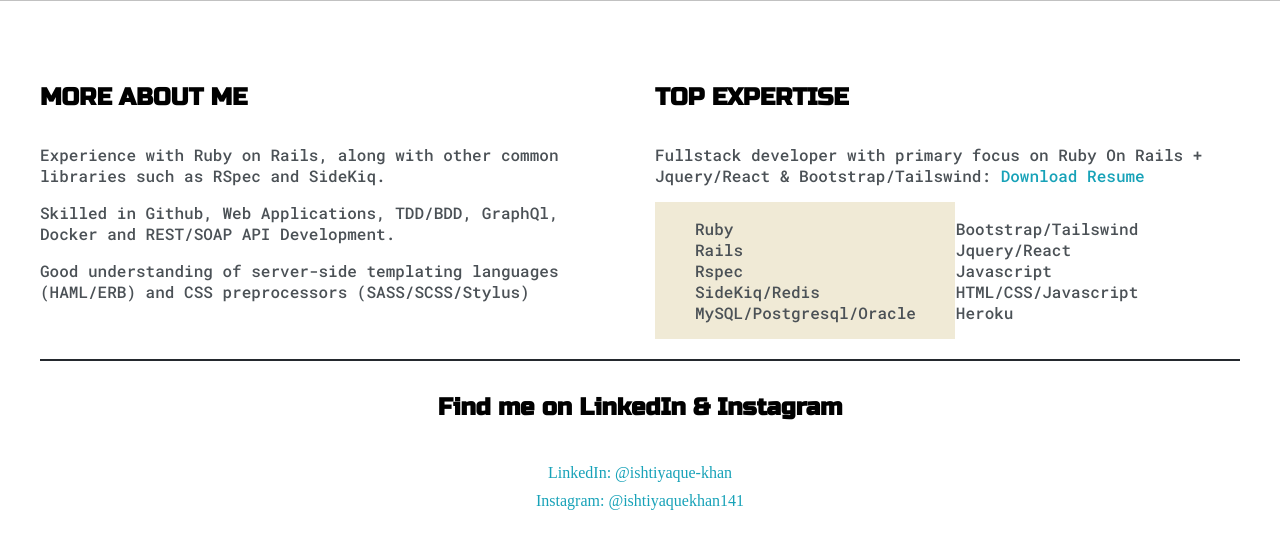
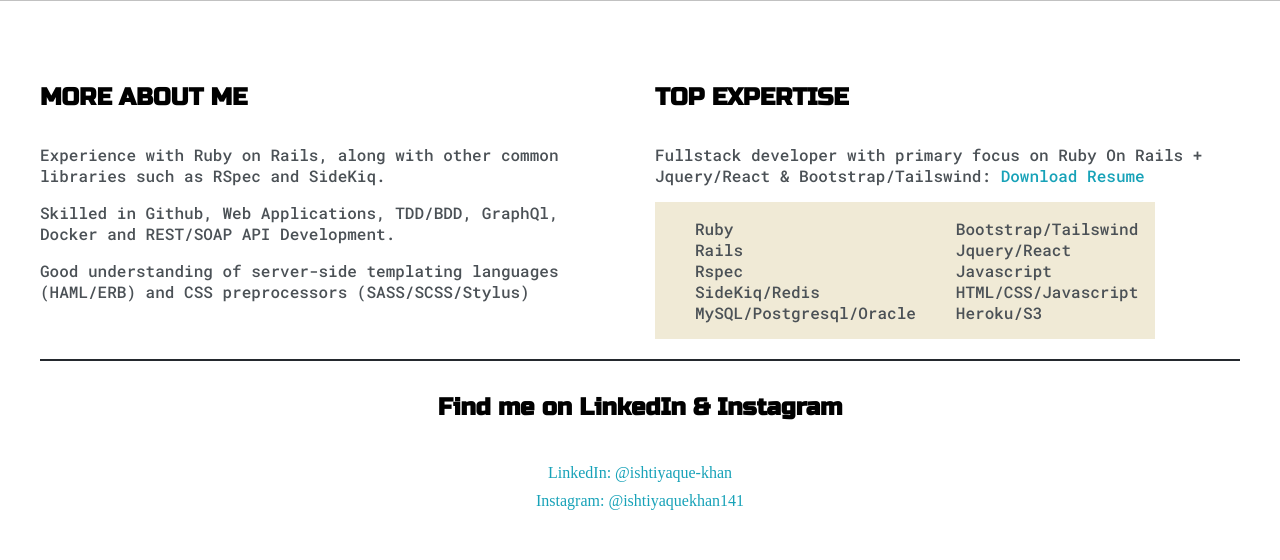
Before and after one commit to ishtiyaquekhan1411/portfolio-sample, a PHP site: page / in a window 1280 px wide. Shown: the part 691-1251 px from the top of the page. Run offline with PHP 8.4, Linux system fonts and the light colour scheme.

Commit message:
Skills updated

```diff
--- a/css/default.css
+++ b/css/default.css
@@ -274,7 +274,7 @@ h6 { font-size: 16px; }
 #skills {
   display: flex;
   justify-content: start;
-  width: 300px;
+  width: 500px;
   background-color: var(--preview-shadow);
   margin-bottom: 20px;
 }
--- a/index.html
+++ b/index.html
@@ -94,7 +94,7 @@
               <li>Jquery/React</li>
               <li>Javascript</li>
               <li>HTML/CSS/Javascript</li>
-              <li>Heroku</li>
+              <li>Heroku/S3</li>
             </ul>
           </div>
         </div>
```
